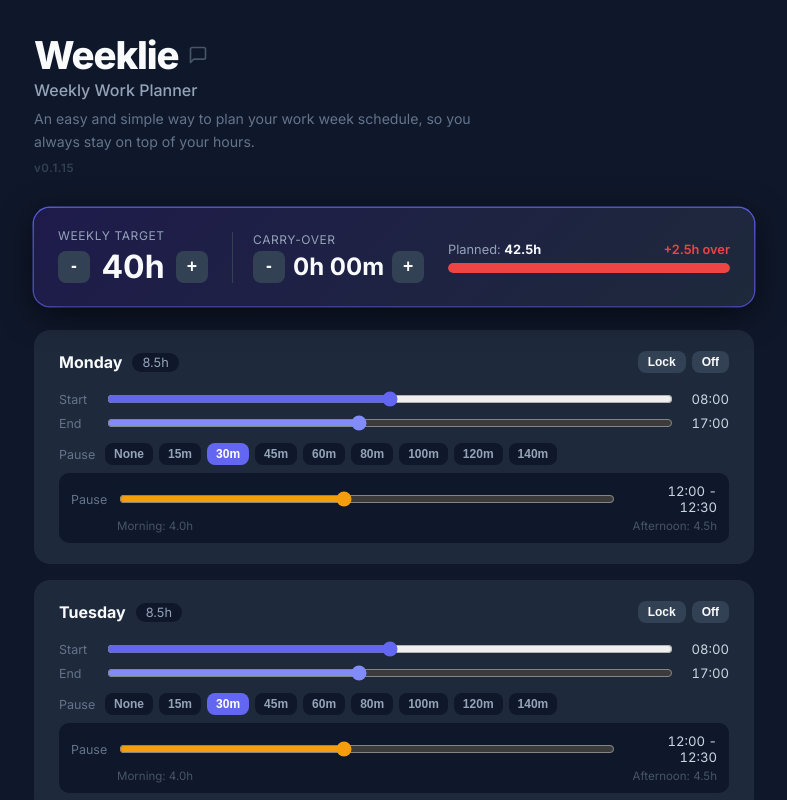
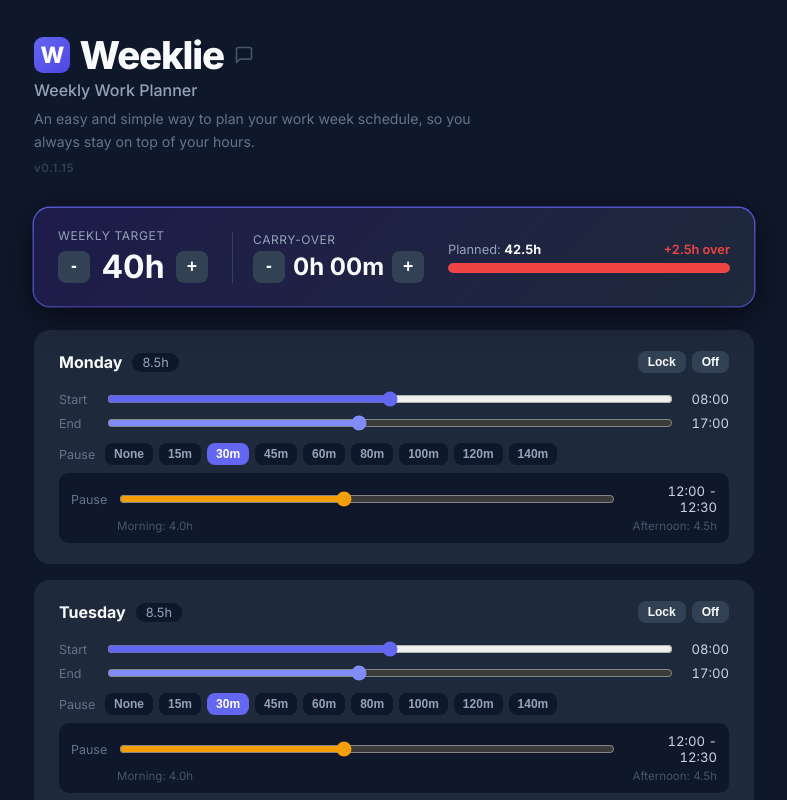
Before and after one commit to josephdanielhill/Weeklie, a React (Vite) app: page /#/app in a window 1280 px wide. Shown: the top 800 px of the page, without its empty margins (246-1033 px from the left). Built offline with nearby package versions, Linux system fonts and the light colour scheme.

Commit message:
Add logo mark to app header next to Weeklie title
https://claude.ai/code/session_013usGFQMkYDXWf6kS1W9iEf

```diff
--- a/src/App.jsx
+++ b/src/App.jsx
@@ -255,6 +255,16 @@ export default function App() {
 
         <div style={{ marginBottom: "2rem" }}>
           <div style={{ display: "flex", alignItems: "center", gap: "0.6rem", marginBottom: 2 }}>
+            <svg xmlns="http://www.w3.org/2000/svg" viewBox="0 0 32 32" fill="none" width="36" height="36" aria-hidden="true">
+              <defs>
+                <linearGradient id="app-logo-bg" x1="0" y1="0" x2="1" y2="1">
+                  <stop offset="0%" stopColor="#6366f1"/>
+                  <stop offset="100%" stopColor="#4f46e5"/>
+                </linearGradient>
+              </defs>
+              <rect width="32" height="32" rx="8" fill="url(#app-logo-bg)"/>
+              <text x="16" y="23" fontFamily="Inter, system-ui, -apple-system, sans-serif" fontSize="20" fontWeight="800" textAnchor="middle" letterSpacing="-0.04em" fill="#ffffff">W</text>
+            </svg>
             <h1 style={{ fontSize: "2.4rem", fontWeight: 800, color: "#f8fafc", margin: 0, letterSpacing: "-0.03em" }}>Weeklie</h1>
             <a
               href="https://tally.so/r/zxNrGM"
```
